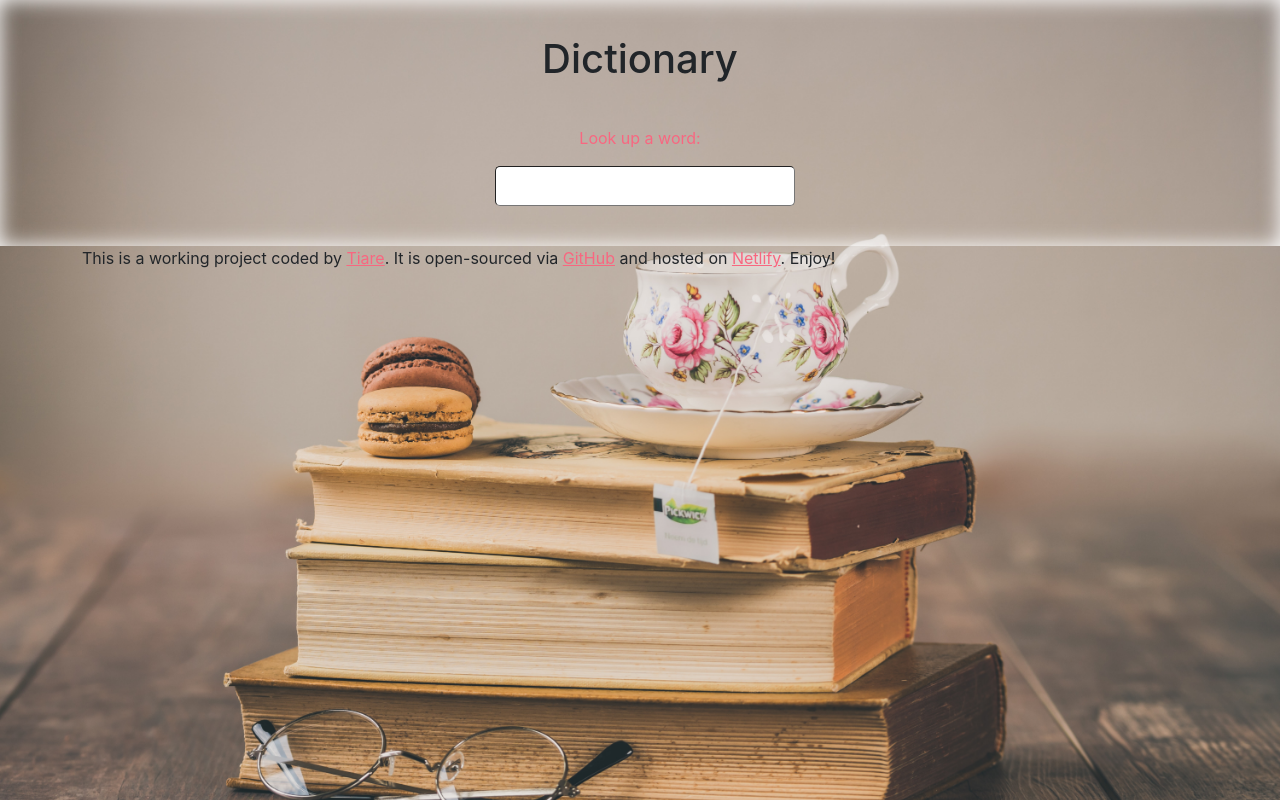
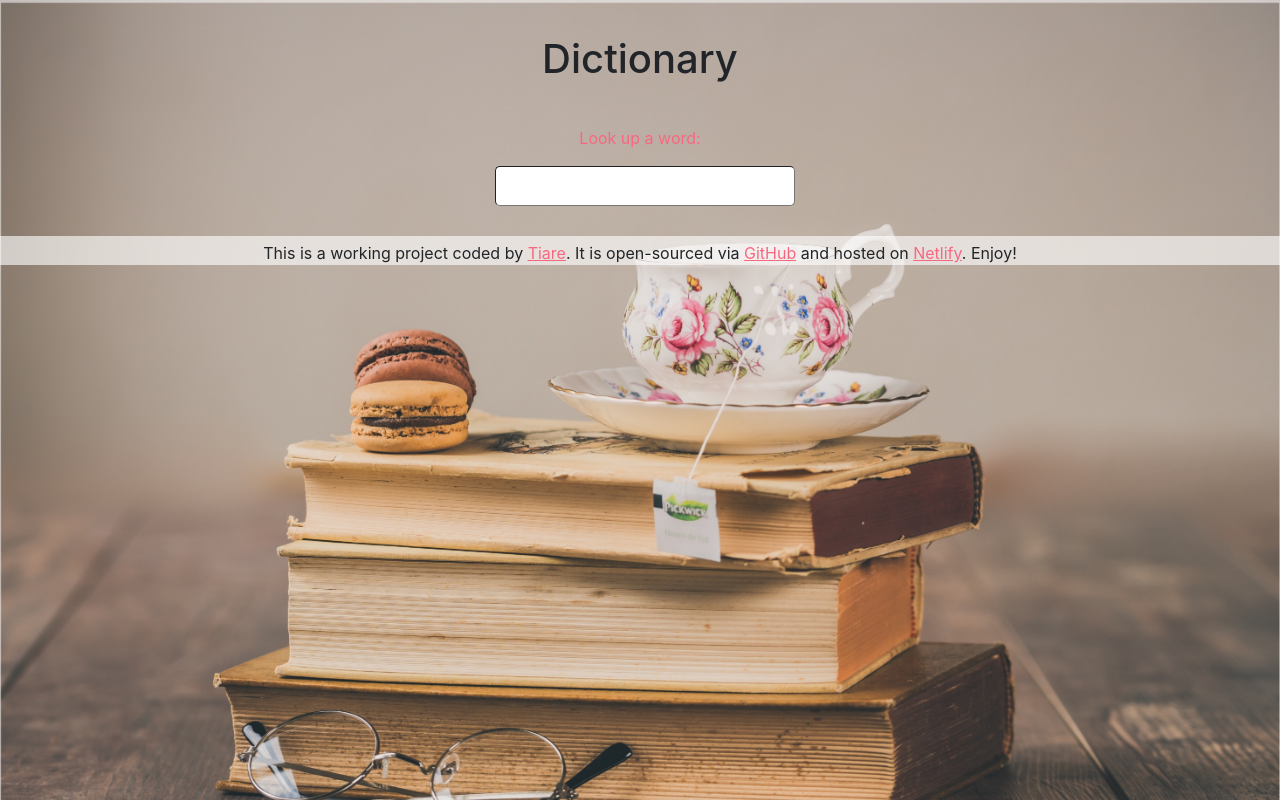
Before and after one commit to TiareHo/dictionary-project, a React (Create React App) app: page / in a window 1280 px wide. Built offline with nearby package versions, Linux system fonts and the light colour scheme.

Commit message:
Need to fade background image bottom somehow

```diff
--- a/src/App.css
+++ b/src/App.css
@@ -1,3 +1,4 @@
+
 a {
     color:rgb(248, 103, 128);
 }
@@ -6,14 +7,17 @@ body {
     background-image:url("images/wide-tea-book.jpg");
     background-size: 100%;
     background-repeat: no-repeat;
-    box-shadow: 0 0 20px white inset;
+    background-color: rgba(128, 128, 128, 0.157);
 
 }
 
 footer {
-   position:relative;
-   padding-top: 10px;
-   height: 5px;
+
+   bottom:0;
+   padding-top: 5px;
+   background-color: rgba(255, 255, 255, 0.618);
+   text-align: center;
+
 
 }
 @media (max-width: 900px) {
--- a/src/App.js
+++ b/src/App.js
@@ -9,8 +9,8 @@ function App() {
       <header className="App-header">
       </header>
       <Dictionary />
+      </div>
       <footer>This is a working project coded by <a href="https://www.linkedin.com/in/tiare-elise/" rel="noopener noreferrer" alt="Tiare">Tiare</a>. It is open-sourced via <a href="https://github.com/TiareHo/dictionary-project" rel="noopener noreferrer" alt="Tiare's GitHub">GitHub</a> and hosted on <a href="https://lambent-gecko-9837c1.netlify.app/" rel="noopener noreferrer" alt="Tiare's Netfily">Netlify</a>. Enjoy!</footer>
-      </div>
     </div>
   );
 }
```
Also changed, not shown: src/images/wide-tea-book.jpg.
